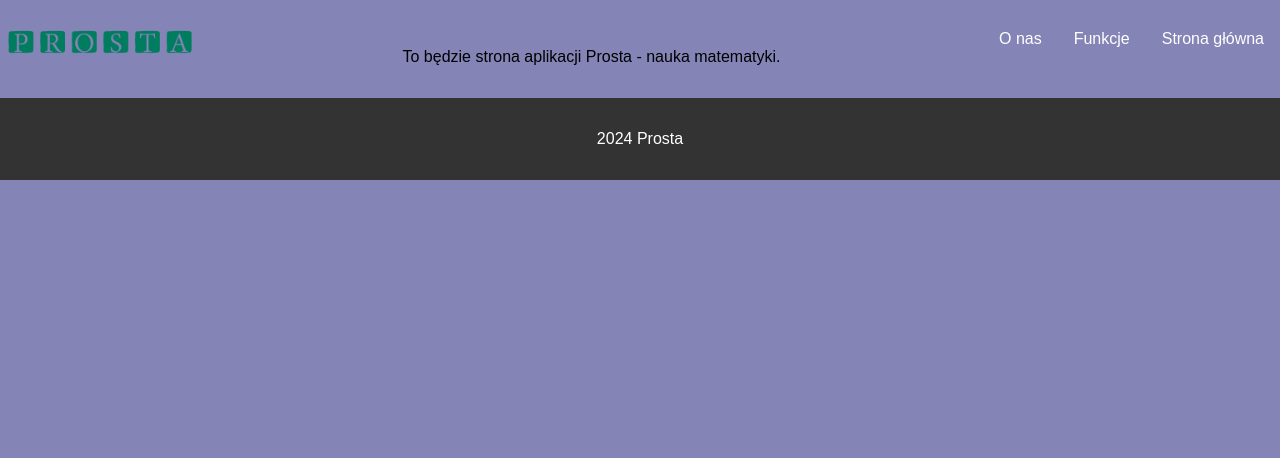
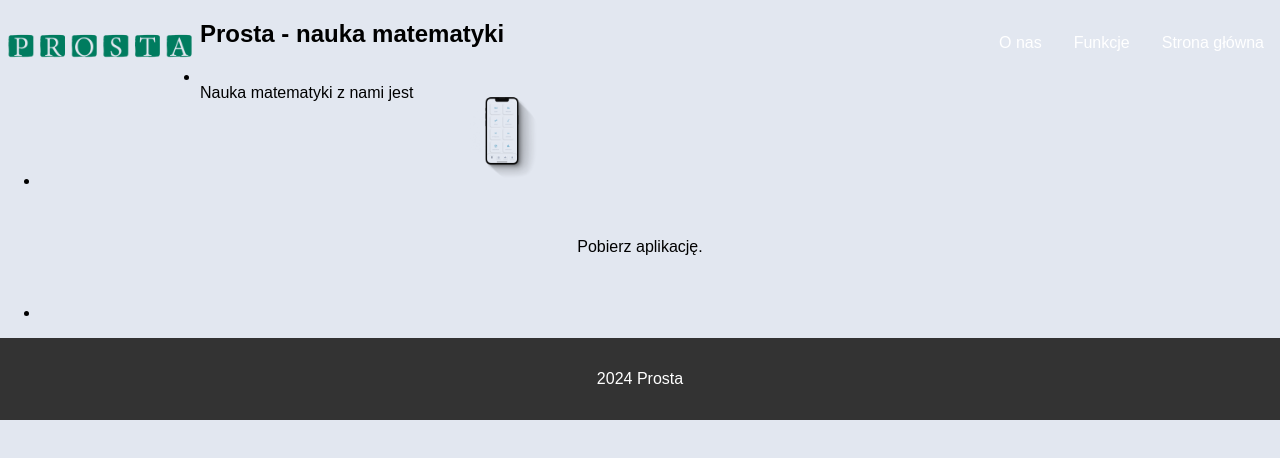
Before and after one commit to wojtekbakun/prosta_web, a plain HTML site: page index.html in a window 1280 px wide. Drawn offline with Linux system fonts and the light colour scheme.

Commit message:
added images

```diff
--- a/index.html
+++ b/index.html
@@ -14,18 +14,40 @@
         <li class="nav-item"><a href="#">Funkcje</a></li>
         <li class="nav-item"><a href="#">O nas</a></li>
         <li class="nav-item-photo">
-          <a href="#"
-            ><img class="nav-photo" src="images/prosta_logo-1.png"
-          /></a>
+          <a href="#">
+            <img class="nav-photo" src="images/prosta_logo-1.png" />
+          </a>
         </li>
       </ul>
     </nav>
-    <main>
-      <p>To będzie strona aplikacji Prosta - nauka matematyki.</p>
-    </main>
+
+    <section>
+      <h1 class="hero-title">Prosta - nauka matematyki</h1>
+      <ul>
+        <li>
+          <p class="main-text">Nauka matematyki z nami jest</p>
+        </li>
+        <li>
+          <a href="#">
+            <img class="main-photo" src="images/prosta_main.png" />
+          </a>
+        </li>
+      </ul>
+    </section>
+
+    <section>
+      <main>
+        <p>Pobierz aplikację.</p>
+      </main>
+      <ul>
+        <li></li>
+      </ul>
+    </section>
+
     <footer>
       <p>2024 Prosta</p>
     </footer>
+
     <script src="script.js"></script>
   </body>
 </html>
--- a/styles.css
+++ b/styles.css
@@ -2,7 +2,7 @@ body{
     font-family: Arial, Helvetica, sans-serif;
     margin: 0;
     padding: 0;
-    background-color: #3389;
+    background-color: #e2e7f0;
 }
 
 header, footer{
@@ -47,3 +47,14 @@ display: block;
 .nav-item a:hover {
     background-color: #111;
 }
+
+.main-text {
+    float: left;
+
+}
+
+.main-photo {
+
+    width: 100;
+    height: 100px;
+}
```
Also changed, not shown: images/Download_on_the_App_Store_Badge_PL_blk_100317.png (added), images/egzaminy.png (added), images/google-play-badge.png (added), images/my.png (added), images/prosta_main.png (added), images/tematy.png (added), 1 other file.
